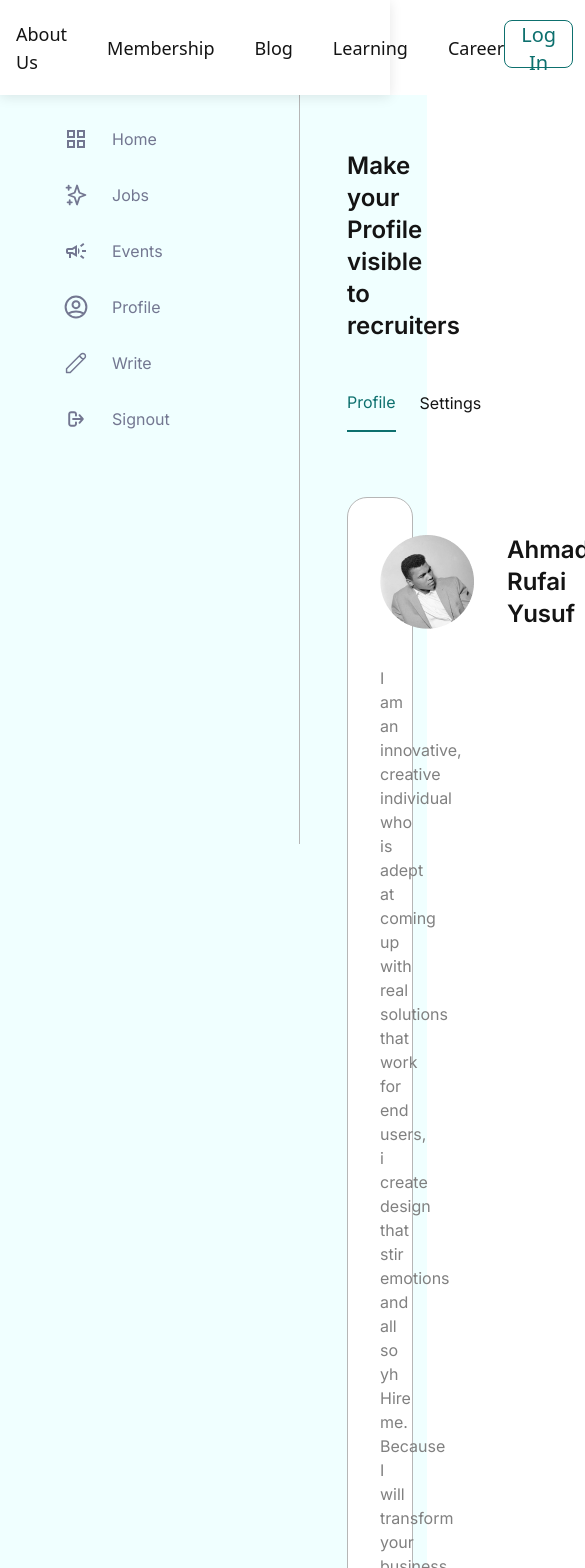
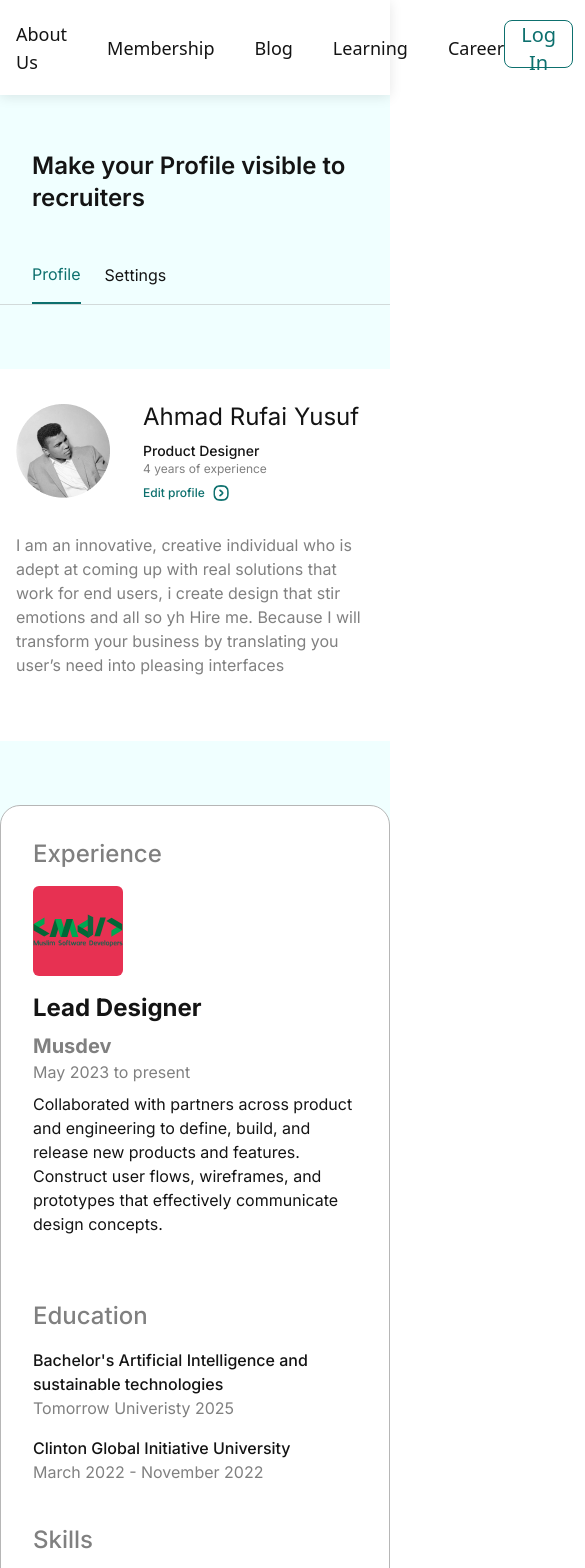
Before and after one commit to Muslim-Software-Developers/Musdev-fe, a Next.js app: page /app/profile in a window 390 px wide. Shown: the top 1568 px of the page, 585 px wide, since content can reach past the window. Built offline with nearby package versions, Linux system fonts and the light colour scheme; no server answers.

Commit message:
making dashboard responsive

```diff
--- a/src/components/layout/dashboard/index.tsx
+++ b/src/components/layout/dashboard/index.tsx
@@ -38,10 +38,12 @@ const DashboardLayout = ({
 
       <Navbar />
       <section
-        className={`z-[1] mt-[95px] bg-[#F0FFFF] section-full-screen ${className}`}
+        className={`z-[1] mt-[95px] bg-[#F0FFFF] section-full-screen ${className} w-50px]`}
       >
         <Sidebar />
-        <main className="ml-[300px]">{children}</main>
+        <main className="ml-[0px] m-[0px] p-[0px] md:ml-[300px]">
+          {children}
+        </main>
       </section>
     </Fragment>
   );
--- a/src/components/layout/dashboard/sidebar.tsx
+++ b/src/components/layout/dashboard/sidebar.tsx
@@ -67,7 +67,7 @@ const Sidebar = () => {
   };
 
   return (
-    <aside className="p-4 bg-[#F0FFFF] w-[300px] fixed top-[95px] left-0 bottom-0 border-r border-[#B6B6B6]">
+    <aside className="p-4 bg-[#F0FFFF] w-[300px] hidden md:flex fixed top-[95px] left-0 bottom-0 border-r border-[#B6B6B6]">
       <ul>
         {menus.map((menu) => (
           <li key={menu.label}>
--- a/src/components/profileSetting/education.tsx
+++ b/src/components/profileSetting/education.tsx
@@ -12,8 +12,8 @@ interface IEdit {
 
 export const Education = (props: IEdit) => {
   return (
-    <div className="w-full flex justify-between items-start">
-      <div className="text-neutral01 font-bold text-sm tracking-[0.112px] space-y-[3px]">
+    <div className="w-full flex justify-between items-start flex-col md:flex-row">
+      <div className="text-neutral01 font-bold text-sm tracking-[0.112px] space-y-[3px] mb-3 mb:mb-0">
         <h2 className="capitalize">tomorrow university</h2>
         <p className="text-[#808080] font-normal">
           Artificial Intelligence and sustainable technologies, Bachelor&apos;s
--- a/src/components/profileSetting/work-experience.tsx
+++ b/src/components/profileSetting/work-experience.tsx
@@ -11,8 +11,8 @@ interface IEdit {
 }
 export const WorkExperience = (props: IEdit) => {
   return (
-    <div className="w-full flex gap-x-8">
-      <span className="bg-[#E73152] rounded-[5px] w-[90px] h-[90px] inline-block"></span>
+    <div className="w-full flex gap-x-8 flex-col md:flex-row">
+      <span className="bg-[#E73152] rounded-[5px] w-[90px] h-[90px] inline-block mb-8 md:mb-0"></span>
       <div className="w-full space-y-[9px]">
         <div className="w-full flex justify-between">
           <h2 className="capitalize text-black text-2xl font-semibold">
--- a/src/components/profileView/index.tsx
+++ b/src/components/profileView/index.tsx
@@ -19,20 +19,28 @@ const ProfileView = () => {
   const onTabSelect = (index: number) => setCurrent(index);
 
   return (
-    <section className="pt-[55px] pl-[47px] bg-[#F0FFFF] pr-20 pb-20">
+    <section className="pt-[55px]  md:pl-[47px] bg-[#F0FFFF] md:pr-20 pb-20 ">
       <div className="">
-        <h2 className="font-semibold text-2xl mb-8">
+        <h2 className="px-8 md:px-0 font-semibold text-2xl mb-8">
           Make your Profile visible to recruiters
         </h2>
       </div>
 
-      <ul className="flex items-center gap-6 border-b border-[rgba(182,_182,_182,_0.50)] mb-16">
-        <li className="py-4 border-b-2 border-primary text-primary">
+      <ul className="flex px-8 md:px-0 items-center gap-6 border-b border-[rgba(182,_182,_182,_0.50)] mb-16">
+        <li
+          className={`py-4 ${
+            current === 0 ? "border-b-2 border-primary text-primary" : ""
+          }`}
+        >
           <button role="tab" onClick={() => onTabSelect(0)}>
             Profile
           </button>
         </li>
-        <li className="py-4">
+        <li
+          className={`py-4 ${
+            current === 1 ? "border-b-2 border-primary text-primary" : ""
+          }`}
+        >
           <button onClick={() => onTabSelect(1)}>Settings</button>
         </li>
         {/* <li className="py-4">
--- a/src/components/profileView/profile.tsx
+++ b/src/components/profileView/profile.tsx
@@ -1,5 +1,6 @@
 import React from "react";
 import Avatar from "../../../public/images/avatar-3.png";
+import circleRightArrow from "../../../public/images/circleRightArrow.png";
 import Image from "next/image";
 import Logo from "../../assets/Logo.svg";
 import NextImage from "next/image";
@@ -21,16 +22,36 @@ const Profile = () => {
 
   return (
     <div>
-      <div className="bg-white mb-16 py-8 px-8 rounded-[20px] border border-[#B6B6B6]">
+      <div className="sm:rounded-[0] sm:border-none bg-white w-full mb-16 py-8 px-4 md:px-8 md:rounded-[20px] md:border border-[#B6B6B6]">
         <div className="flex justify-between">
-          <div className="flex gap-8 items-center">
+          <div className="flex w-[100%] gap-8 items-center">
             <Image src={Avatar} alt="Profile" />
-            <h3 className="text-2xl font-semibold">Ahmad Rufai Yusuf</h3>
-            <div>
-              <p className="font-medium text-xl">Product Designer</p>
-              <p className="text-[#808080] font-medium">
-                4 years of experience
-              </p>
+
+            <div className="flex flex-col items-start md:flex-row md:justify-between md:items-center w-[100%]">
+              <h3 className="text-2xl sm:font-semibold md:font-semibold mb-2 md:mb-0">
+                Ahmad Rufai Yusuf
+              </h3>
+
+              <div className="mb-2 md:mb-0">
+                <p className="font-medium md:font-medium text-sm md:text-xl">
+                  Product Designer
+                </p>
+
+                <p className="text-[#808080] text-xs font-normal md:font-medium">
+                  4 years of experience
+                </p>
+              </div>
+
+              <div>
+                <p className="text-primary text-xs md:text-sm font-medium flex flex-row items-center">
+                  Edit profile
+                  <Image
+                    src={circleRightArrow}
+                    alt="edit profile"
+                    className="ml-2 w-[16px] h-[16px]"
+                  />
+                </p>
+              </div>
             </div>
           </div>
         </div>
@@ -43,6 +64,8 @@ const Profile = () => {
             business by translating you user’s need into pleasing interfaces
           </p>
         </div>
+
+        <div></div>
       </div>
 
       <div className="bg-white py-8 px-8 rounded-[20px] border border-[#B6B6B6]">
@@ -51,8 +74,8 @@ const Profile = () => {
             Experience
           </h2>
 
-          <div className="flex">
-            <div className="w-[90px] h-[90px] rounded-md bg-[#E73152] mr-6 flex items-center justify-center">
+          <div className="flex flex-col md:flex-row">
+            <div className="w-[90px] h-[90px] rounded-md bg-[#E73152] mr-6 mb-4 md:mb-0 flex items-center justify-center">
               <NextImage src={Logo} alt="Logo" />
             </div>
             <div className="flex-1">
@@ -77,8 +100,8 @@ const Profile = () => {
             Education
           </h2>
 
-          <div className="flex justify-between">
-            <div className="">
+          <div className="flex justify-between flex-wrap md:flex-nowrap">
+            <div className="mb-4 md:mb-0">
               <h3 className="font-medium">
                 Bachelor&apos;s Artificial Intelligence and sustainable
                 technologies
@@ -98,7 +121,7 @@ const Profile = () => {
         <div>
           <h2 className="mb-4 text-[#808080] text-2xl font-medium">Skills</h2>
 
-          <ul className="flex item gap-4">
+          <ul className="flex item gap-4 flex-wrap">
             {skills.map((skill) => (
               <li
                 key={skill}
```
Also changed, not shown: src/components/profileView/settings.tsx (+18 -8 lines), public/images/circleRightArrow.png (added), src/assets/circleRightArrow.png (added).
